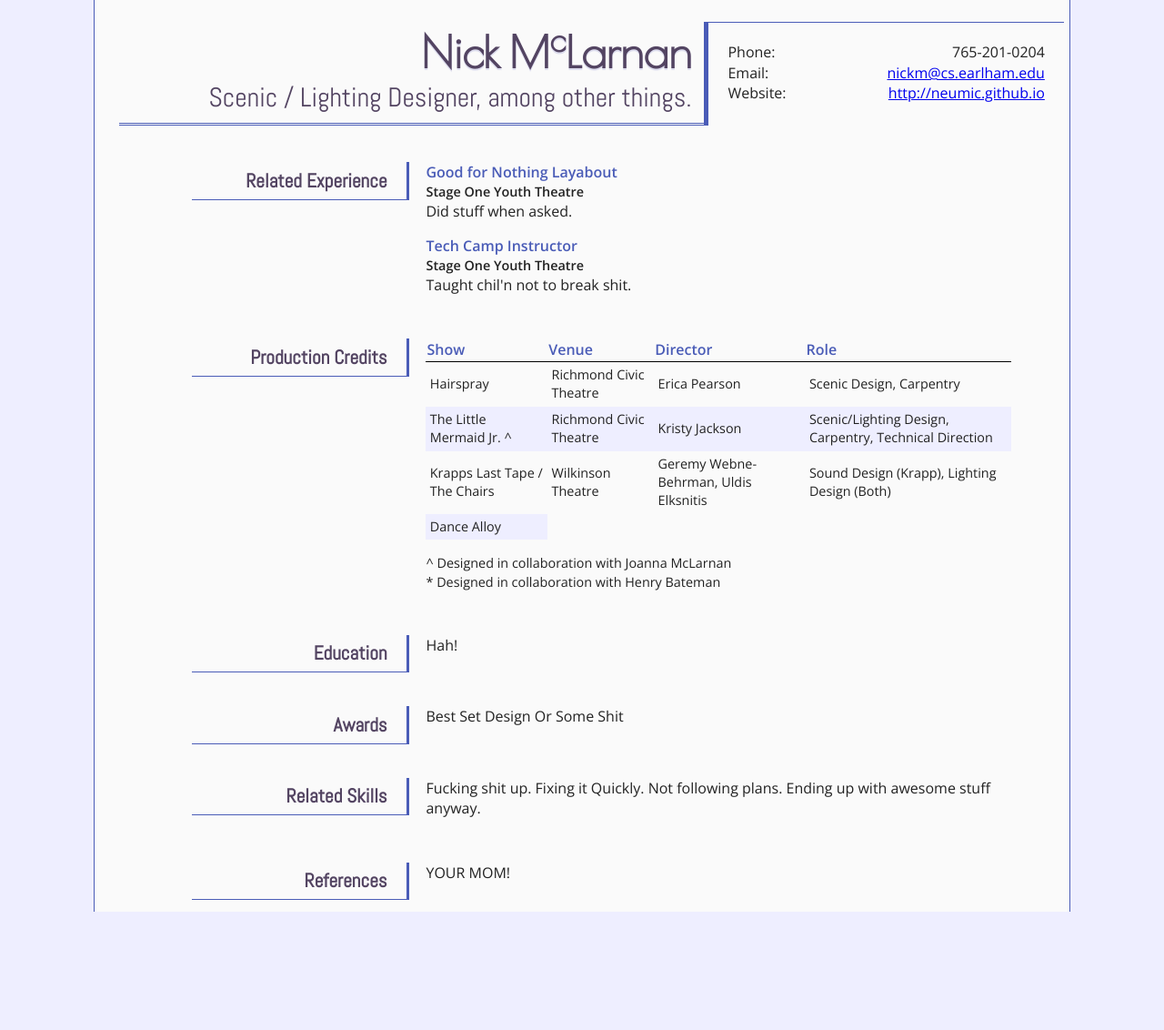
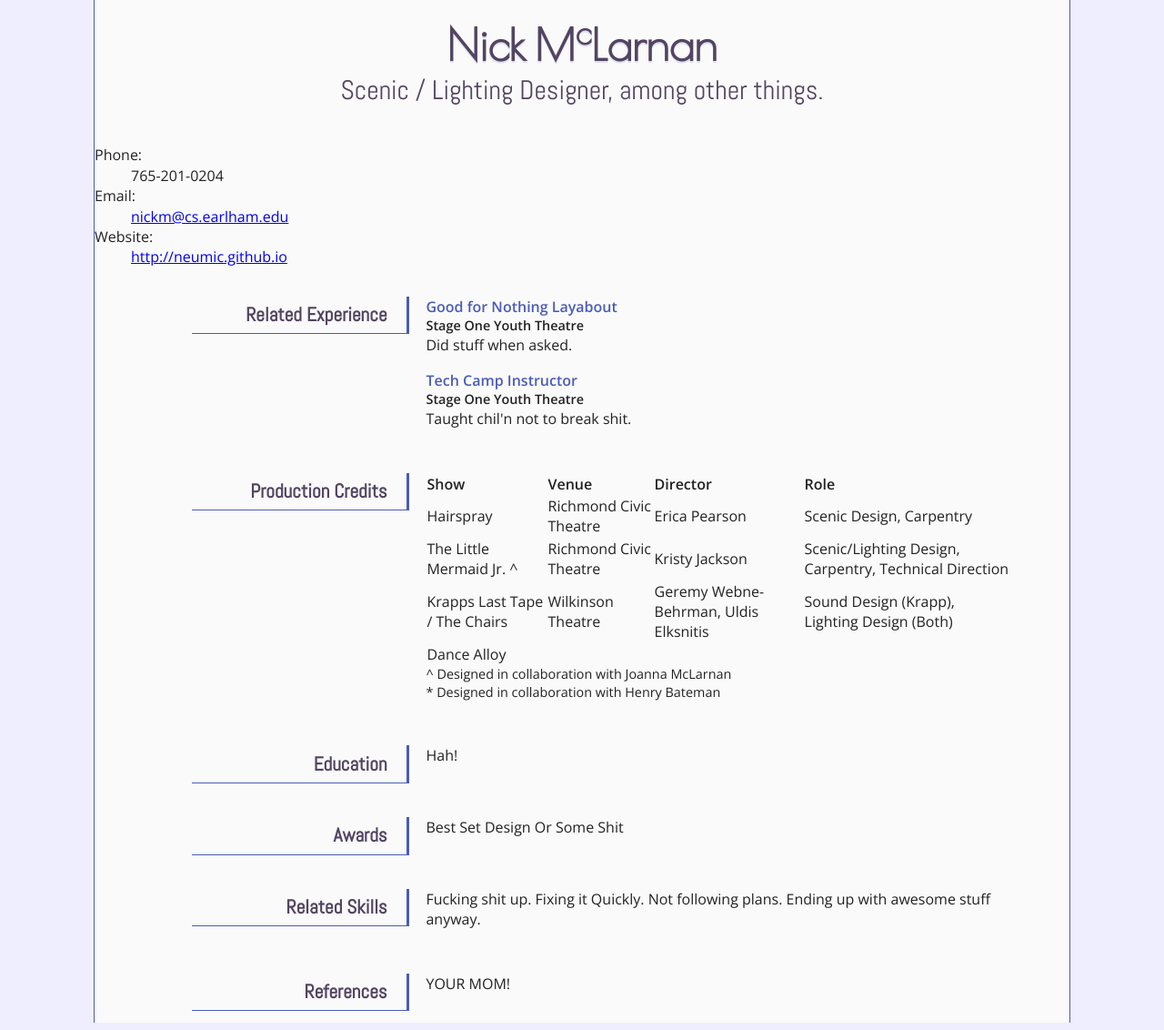
Before and after one commit to neumic/neumic.github.io_source, a Jekyll site: the page built from resume.html, in a window 1280 px wide. Shown: the whole page at 91% size. Built offline with Jekyll 4.4.1, drawn with Linux system fonts in a browser that asks for light colours; some web fonts are replaced; before the commit the page ends 1011 px from its top, so only the background shows below that.

```diff
--- a/css/main.css
+++ b/css/main.css
@@ -60,7 +60,7 @@ textarea {
    Author's custom styles
    ========================================================================== */
 h1{
-   font-family: 'Poiret One', cursive;
+   font-family: 'Poiret One', sans-serif;
    font-weight: 600;
    font-size: 2em;
    margin: 0;
@@ -75,10 +75,6 @@ h2{
    font-size: 1.25em;
    margin: 0;
    padding: 0.25em;
-   //border-bottom: 3px double #4A5CB7;
-   //border-bottom: 1px solid #4A5CB7;
-   //background: #534462;
-   //color: #F0F0F0;
    color: #534462;
 }
 
@@ -149,23 +145,6 @@ hr{
    border-right: 1px solid #4A5CB7;
 }
 
-#contact {
-   background: #EEF;
-   margin: 0 1em;
-   padding: 0.5em 5%;
-   border-bottom: 1px solid #ccd;
-}
-
-#contact dt{
-   margin: 0;
-   float: left;
-   clear: left;
-}
-
-#contact dd{
-   text-align: right;
-   margin: 0;
-}
 
 #pretentious-c{
    font-size: 75%;
@@ -175,55 +154,6 @@ hr{
    top: -0.5em;
 }
 
-.credits{
-   border-collapse: collapse;
-   margin-bottom: 1em;
-}
-
-.credits th{
-   color: #4A5CB7;
-   border-bottom: 1px solid #000;
-   display: none;
-}
-
-.credits tr{
-   display: block;
-}
-
-.credits tbody tr:nth-child(even){
-   background: #EEF;
- }
-
-.credits tbody td:first-child{
-}
-
-.credits tbody td:first-child:before{
-   font-weight: 600;
-   content: "Show: ";
-}
-
-.credits tbody td:first-child + td:before{
-   font-weight: 600;
-   content: "Venue: ";
-}
-
-.credits tbody td:first-child + td + td:before{
-   font-weight: 600;
-   content: "Director: ";
-}
-
-.credits tbody td:first-child + td + td + td:before{
-   font-weight: 600;
-   content: "Role: ";
-}
-
-.credits td{
-   display: block;
-   font-size: 0.9em;
-   padding: 0.3em;
-   widows: 2;
-   orphans: 2;
-}
 
 .top-level{
    width: 100%;
@@ -250,28 +180,6 @@ hr{
    ========================================================================== */
 
 @media only screen and (min-width: 50em) {
-   header {
-      border: none;
-      padding: 0;
-      margin: 1.5em 0;
-      width: 62.5%;
-      text-align: right;
-      float: left;
-      border-right: 5px solid #4A5CB7;
-   }
-
-   h1{
-      font-size: 3em;
-      margin-left: 4%;
-      padding-right: 2%;
-   }
-
-   h2{
-      font-size: 1.85em;
-      margin-left: 4%;
-      padding-right: 2%;
-      border-bottom: 3px double #4A5CB7;
-   }
 
    h3{
       font-size: 1.33em;
@@ -293,27 +201,6 @@ hr{
    }
 
 
-   #contact{
-      background: none;
-      margin: 1.5em 0;
-      padding: 2%;
-      width: 32.5%;
-      float: left;
-      border-top: 1px solid #4A5CB7;
-      border-bottom: none;
-   }
-
-   #contact dt{
-      display: block;
-      float: left;
-      margin: 0;
-   }
-
-   #contact dd{
-      display: block;
-      margin: 0;
-      text-align: right;
-   }
 
    .section-contents{
     //  border-top: 1px solid #4A5CB7;
@@ -331,52 +218,6 @@ hr{
 
    h2{
       font-size: 1.85em;
-   }
-
-   .credits{
-      display: table;
-      border-collapse: collapse;
-      margin-bottom: 1em;
-   }
-
-   .credits th{
-      display: table-cell;
-      color: #4A5CB7;
-      border-bottom: 1px solid #000;
-   }
-
-   .credits tbody tr:nth-child(even){
-      background: #EEF;
-    }
-
-   .credits tr{
-      display: table-row;
-   }
-
-   .credits td{
-      display: table-cell;
-      font-size: 0.9em;
-      padding: 0.3em;
-      widows: 2;
-      orphans: 2;
-   }
-
-   .credits tbody td:first-child:before{
-      content: "";
-   }
-
-   .credits tbody td:first-child + td:before{
-      content: "";
-   }
-
-   .credits tbody td:first-child + td + td:before{
-      font-weight: 600;
-      content: "";
-   }
-
-   .credits tbody td:first-child + td + td + td:before{
-      font-weight: 600;
-      content: "";
    }
 
 }
```
Also changed, not shown: css/resume.css (+133 -26 lines).
